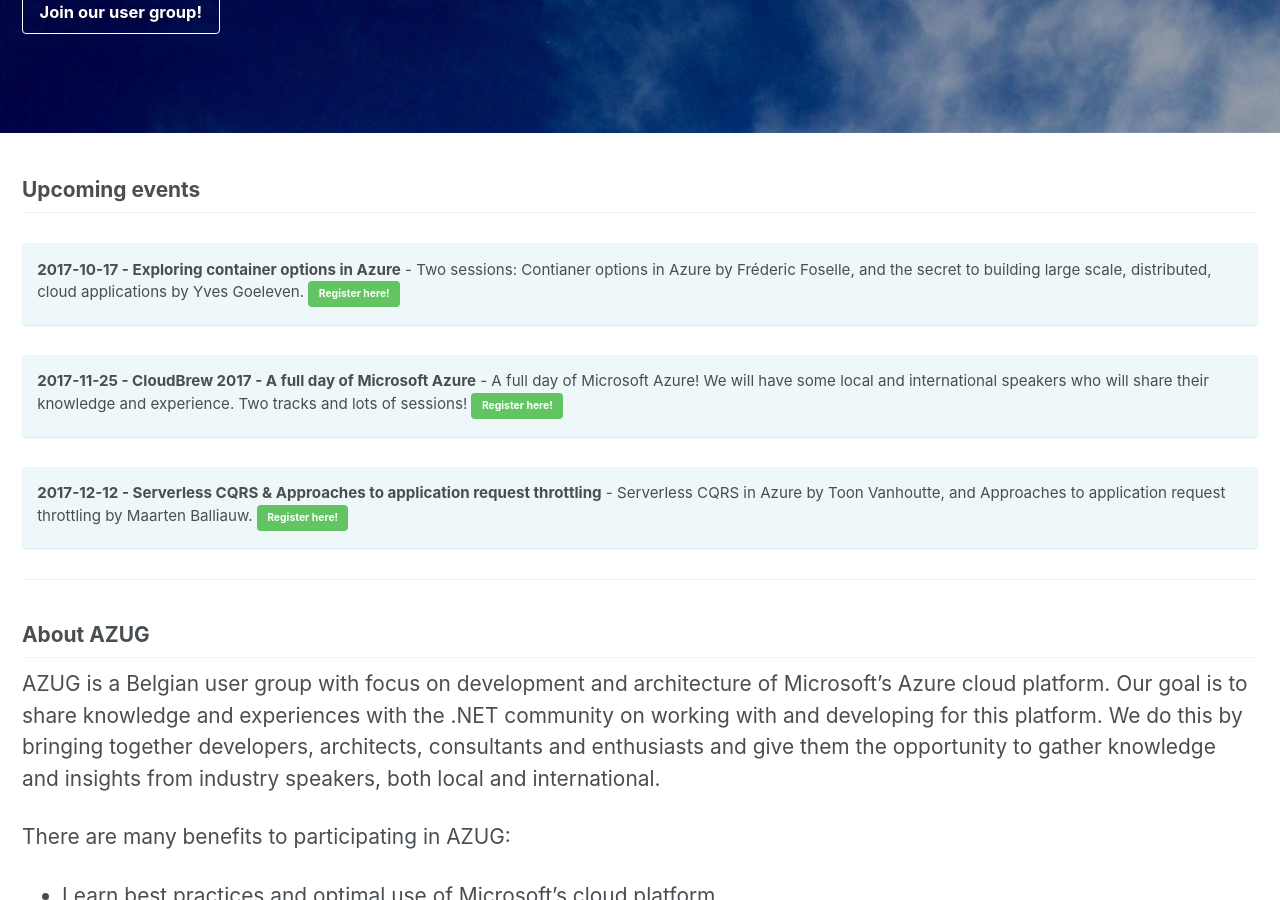
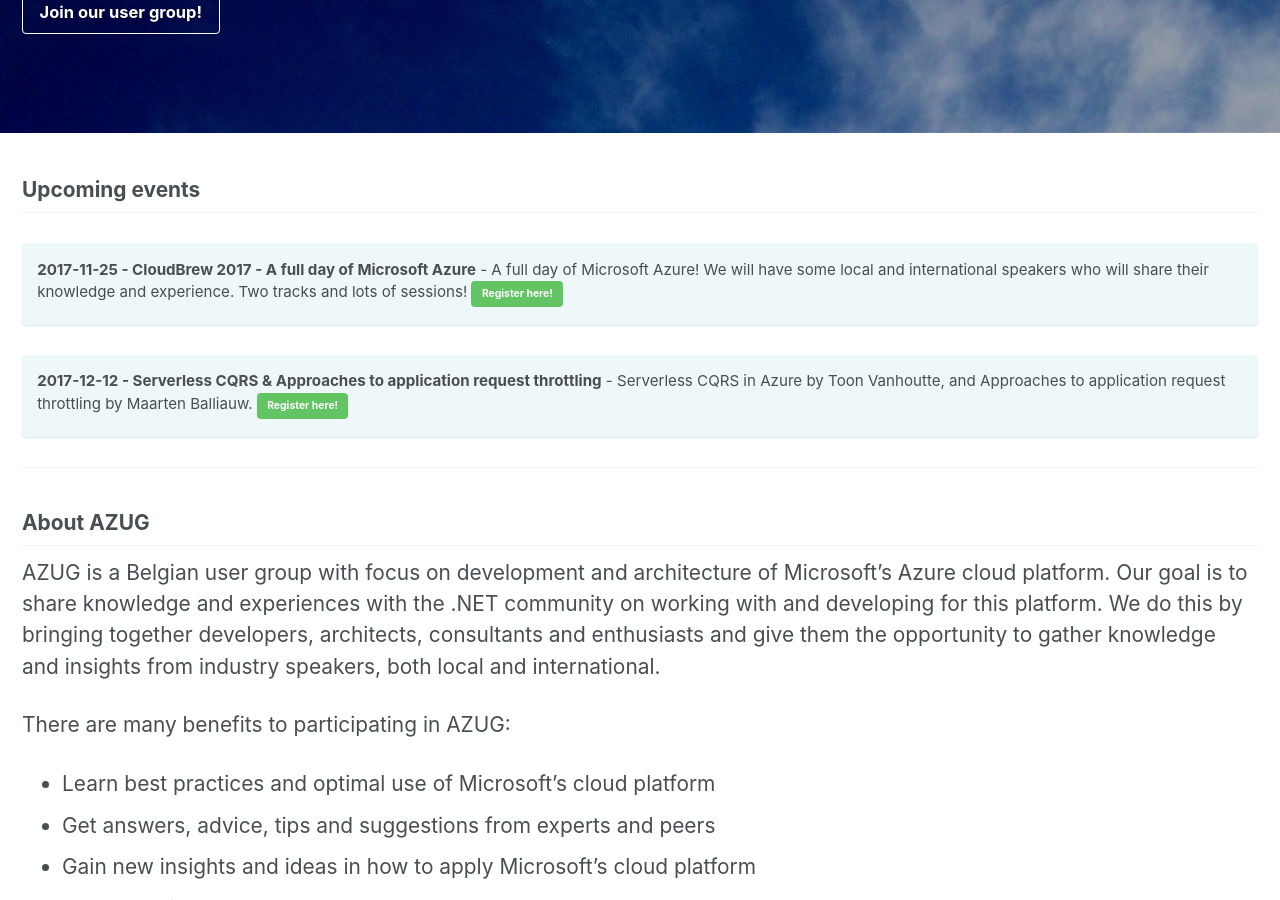
Before and after one commit to AzugBe/azugbe.github.io, a Jekyll site: the page built from index.md, in a window 1280 px wide and 900 px high, scrolled down 426 px. Built offline with Jekyll 4.4.1, drawn with Linux system fonts in a browser that asks for light colours.

Commit message:
Remove october event from landing page (#35)

```diff
--- a/index.md
+++ b/index.md
@@ -13,9 +13,6 @@ excerpt: "The Belgium Azure User Group focuses on knowledge sharing and networki
 ---
 
 ## Upcoming events
-**2017-10-17 - Exploring container options in Azure** - Two sessions: Contianer options in Azure by Fréderic Foselle, and the secret to building large scale, distributed, cloud applications by Yves Goeleven. [Register here!](/events/2017/10/17/exploring-container-options-in-azure){: .btn .btn--success}
-{: .notice--info}
-
 **2017-11-25 - CloudBrew 2017 - A full day of Microsoft Azure** - A full day of Microsoft Azure! We will have some local and international speakers who will share their knowledge and experience. Two tracks and lots of sessions! [Register here!](/events/2017-11-25---cloudbrew-2017---a-full-day-of-microsoft-azure){: .btn .btn--success}
 {: .notice--info}
 
```
